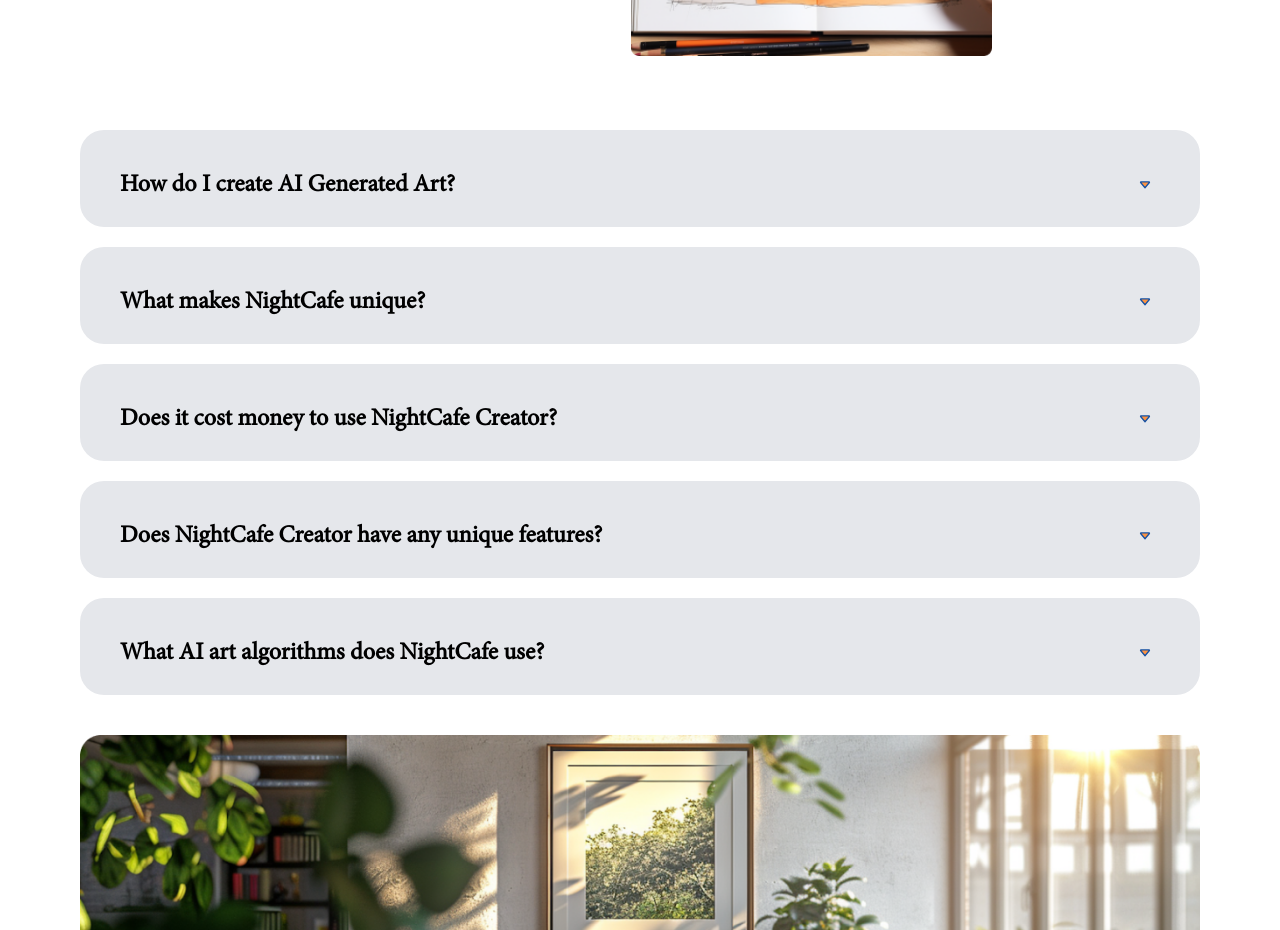
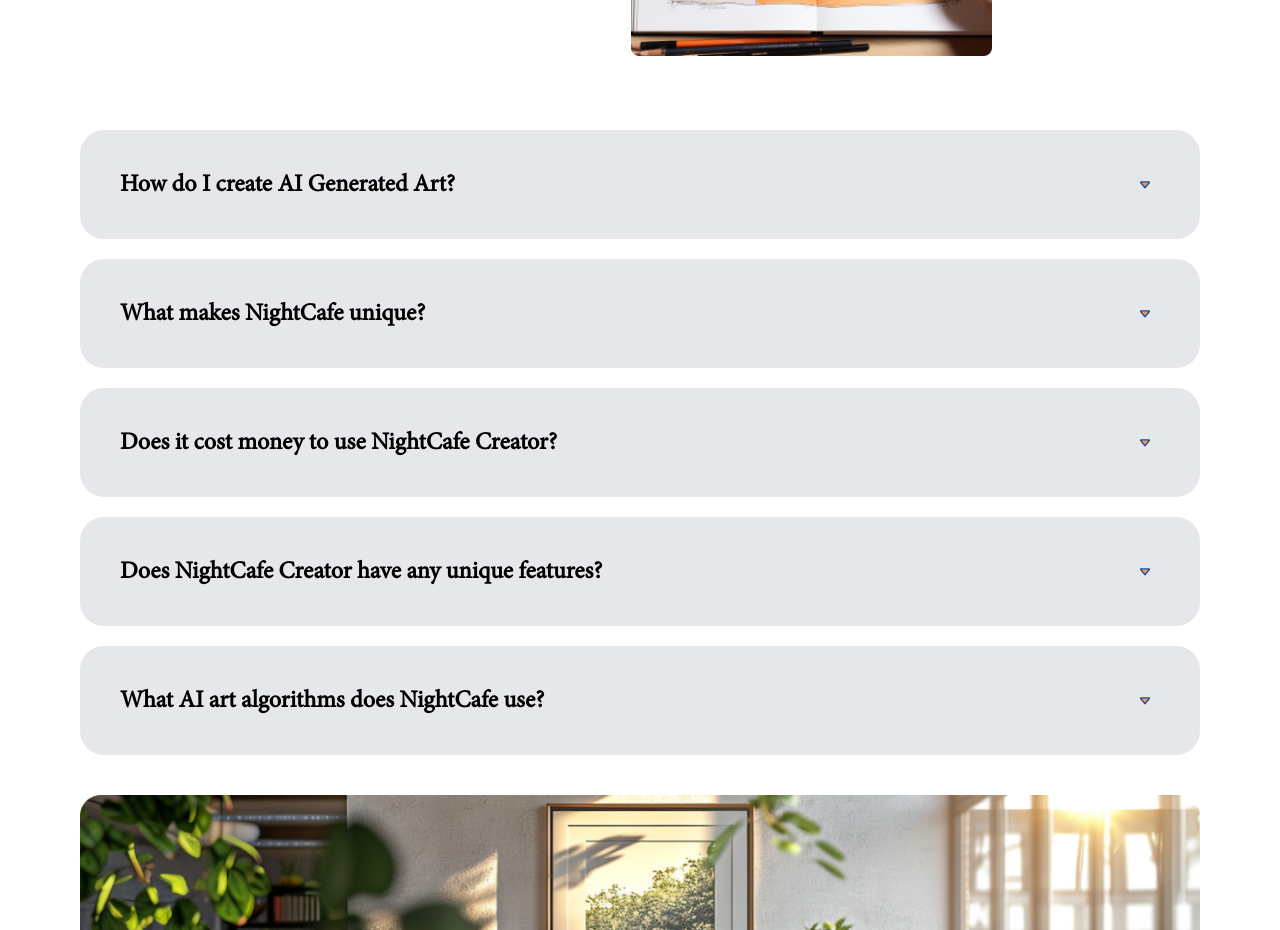
Before and after one commit to zahra-hsb/raamona-parallax, a Next.js app in the folder FrontEnd/: page / in a window 1280 px wide. Shown: the part 2520-3450 px from the top of the page. Built offline with nearby package versions, Linux system fonts and the light colour scheme; a web font is replaced by a local one.

Commit message:
the faq section has responsived

```diff
--- a/FrontEnd/src/components/globalComponents/QuestionContainer/index.jsx
+++ b/FrontEnd/src/components/globalComponents/QuestionContainer/index.jsx
@@ -12,8 +12,8 @@ const QuestionContainer = ({ question, answer }) => {
     }
     return (
         <>
-            <div className="w-full bg-gray-200 px-5 rounded-3xl overflow-hidden active:bg-gray-300">
-                <div onClick={handleExpand} className="flex justify-between items-start p-5 cursor-pointer rounded-xl ">
+            <div className="w-full bg-gray-200 hover:bg-gray-300 transition-all duration-300 px-5 rounded-3xl overflow-hidden active:bg-gray-300">
+                <div onClick={handleExpand} className="flex justify-between items-start lg:p-5 lg:pb-8 sm:p-3 sm:pb-5 pl-2 pb-2 cursor-pointer rounded-xl ">
                     <h4 className={`${isExpand ? `-translate-y-[1px]` : `translate-y-5`} transition-all delay-150 duration-700 text-lg sm:text-2xl lg:text-2xl font-bold`}>{question}</h4>
                     <Image src={arrow} alt="arrow" className={`${isExpand ? `-translate-y-[1px] rotate-180` : `translate-y-5`} transition-all delay-150 duration-700`} width={30} />
                 </div>
```
